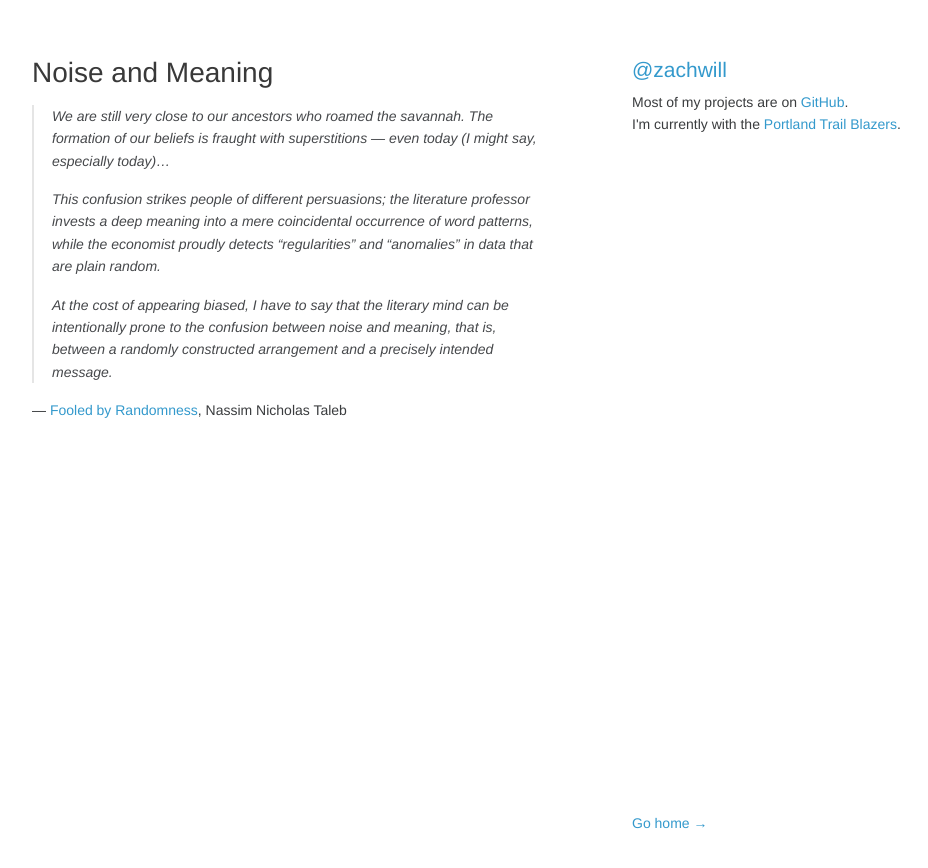
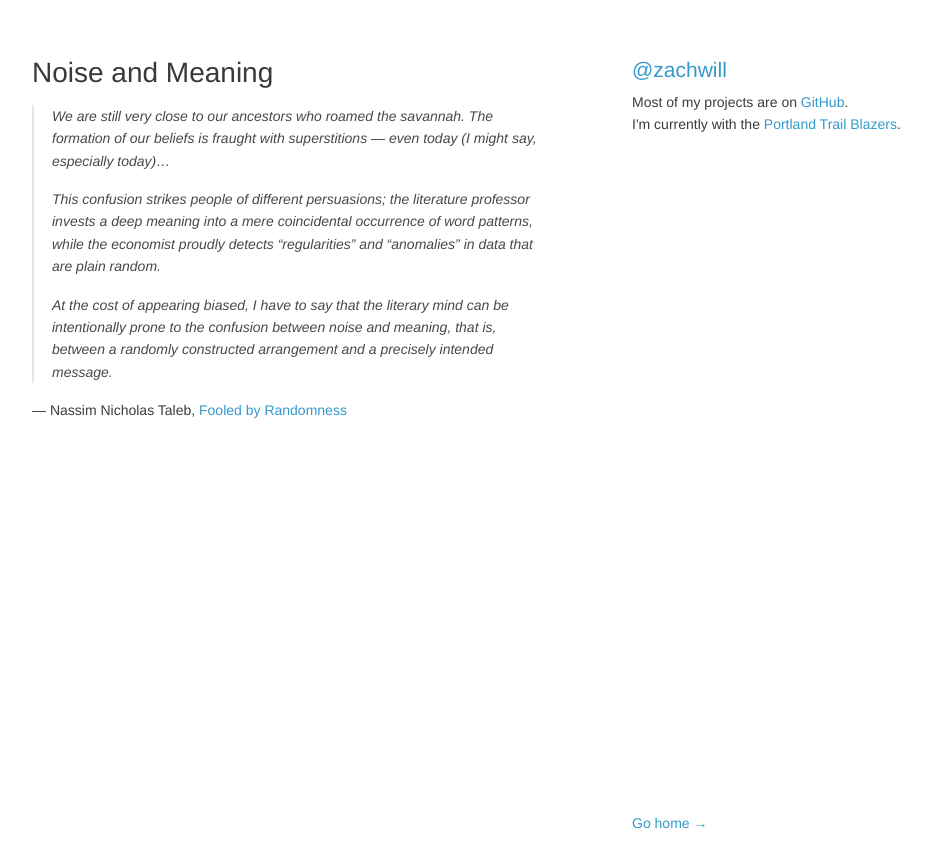
Before and after one commit to zachwill/blog, a Jekyll site: the page built from _posts/2013-01-20-noise-and-meaning.md, in a window 1280 px wide. Shown: the top 868 px of the page, without its empty margins (178-1106 px from the left). Built offline with Jekyll 4.4.1, drawn with Linux system fonts in a browser that asks for light colours; Markdown is read by kramdown in place of the engine named in the settings.

Commit message:
Minor update to format

```diff
--- a/_posts/2013-01-20-noise-and-meaning.md
+++ b/_posts/2013-01-20-noise-and-meaning.md
@@ -17,4 +17,4 @@ permalink : /noise-and-meaning/
 > intentionally prone to the confusion between *noise* and *meaning*, that is,
 > between a randomly constructed arrangement and a precisely intended message.
 
-&mdash; [Fooled by Randomness](http://www.amazon.com/Fooled-Randomness-Hidden-Markets-ebook/dp/B001FA0W5W/), Nassim Nicholas Taleb
+&mdash; Nassim Nicholas Taleb, [Fooled by Randomness](http://www.amazon.com/Fooled-Randomness-Hidden-Markets-ebook/dp/B001FA0W5W/)
```
